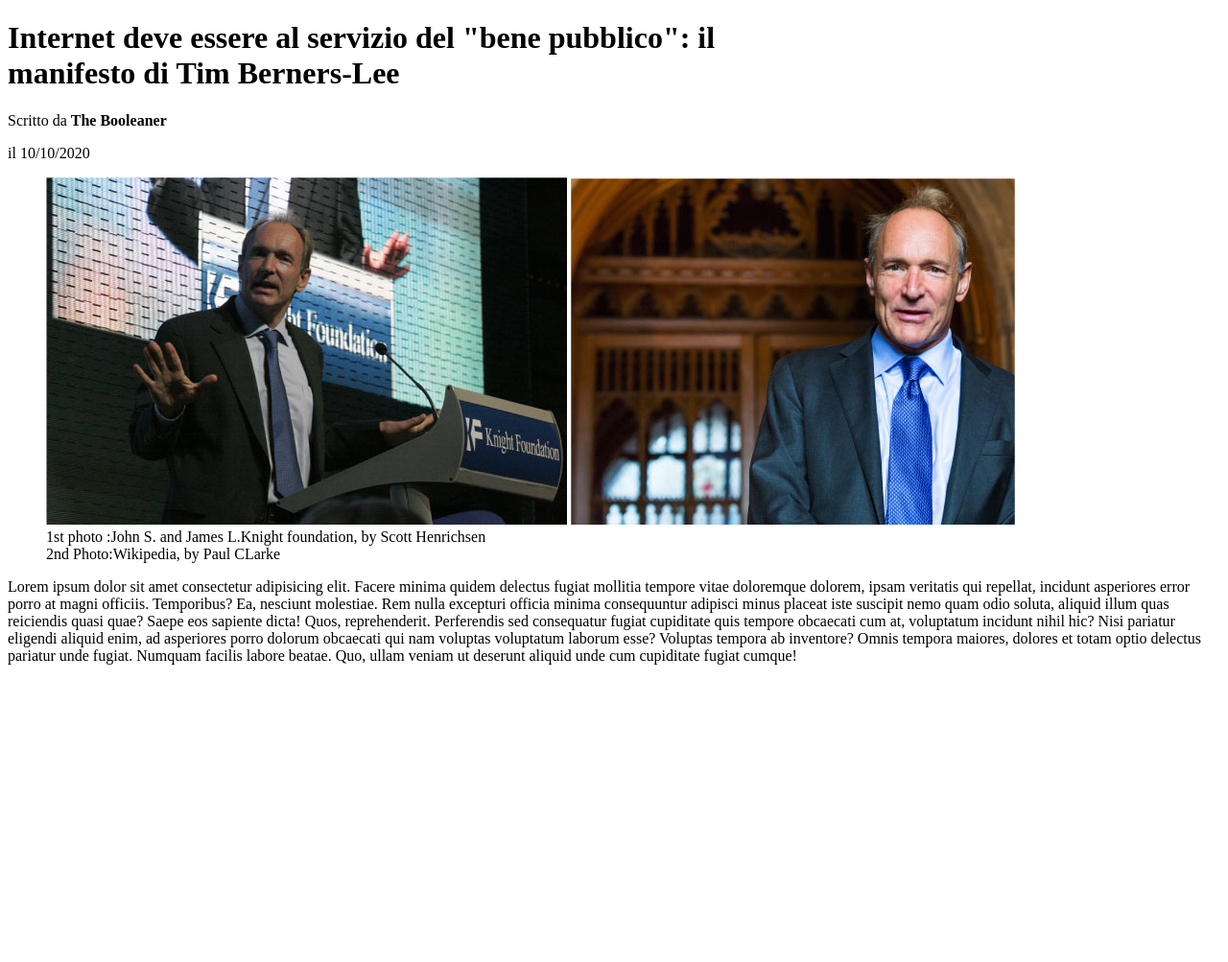
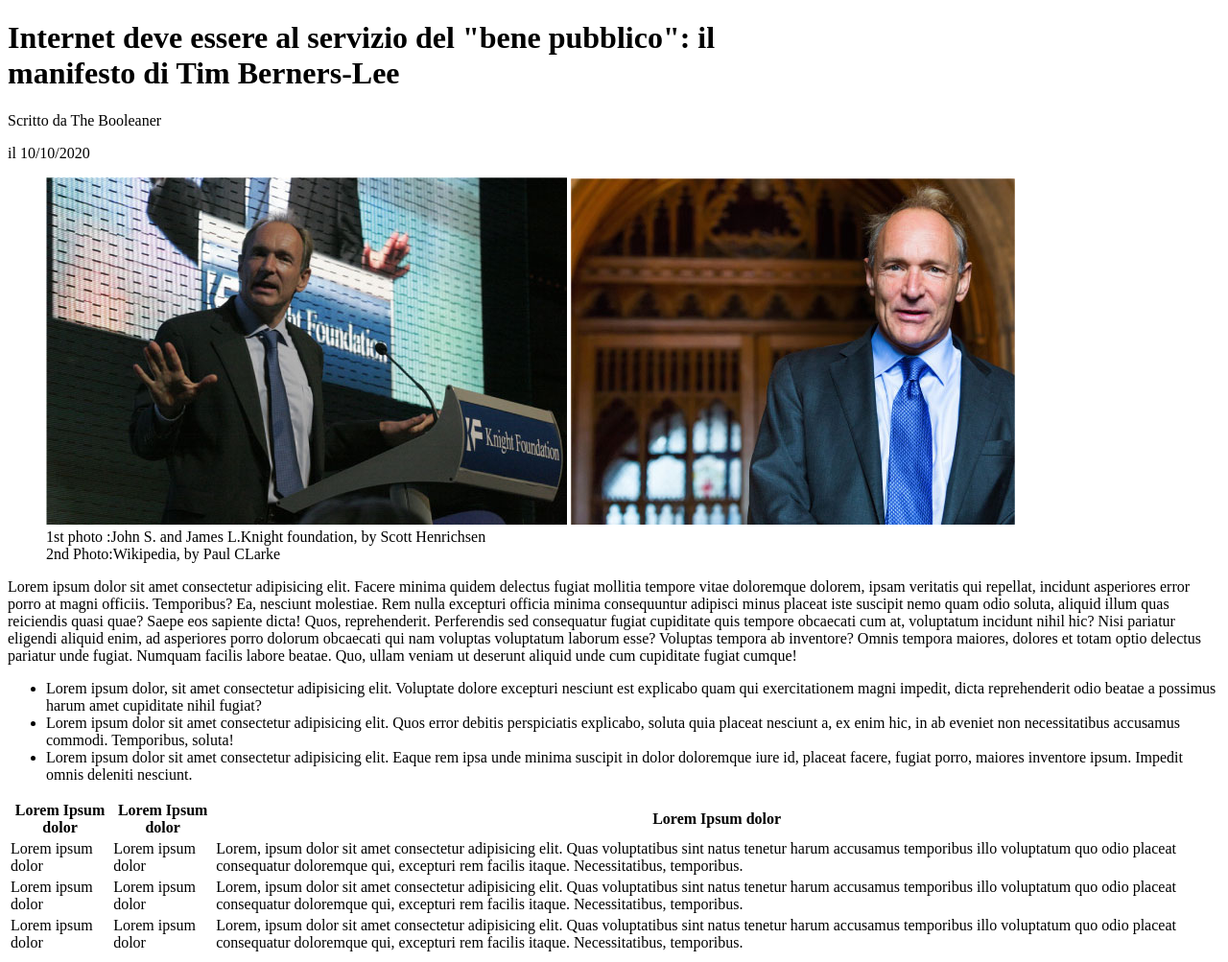
Before and after one commit to Mftr96/html-css-booleaner, a plain HTML site: page index.html in a window 1280 px wide. Shown: the whole page at 96% size. Before the commit the page ends 800 px from the top, so only its background shows below. Drawn offline with Linux system fonts and the light colour scheme.

Commit message:
aggiunta tabella

```diff
--- a/index.html
+++ b/index.html
@@ -15,7 +15,7 @@
             <!-- inserire anche scritta in formato svg -->
         </div>
         <h1>Internet deve essere al servizio del "bene pubblico": il <br>manifesto di Tim Berners-Lee</h1>
-        <p>Scritto da <strong>The Booleaner</strong></p>
+        <p>Scritto da <span>The Booleaner</span></p>
         <p>il 10/10/2020</p>
         <!-- tag immagini con caption -->
         <figure>
@@ -31,7 +31,46 @@
         Perferendis sed consequatur fugiat cupiditate quis tempore obcaecati cum at, voluptatum incidunt nihil hic? Nisi pariatur eligendi aliquid enim, ad asperiores porro dolorum obcaecati qui nam voluptas voluptatum laborum esse?
         Voluptas tempora ab inventore? Omnis tempora maiores, dolores et totam optio delectus pariatur unde fugiat. Numquam facilis labore beatae. Quo, ullam veniam ut deserunt aliquid unde cum cupiditate fugiat cumque!</p>
 
+       <ul>
+        <li>Lorem ipsum dolor, sit amet consectetur adipisicing elit. Voluptate dolore excepturi nesciunt est explicabo quam qui exercitationem magni impedit, dicta reprehenderit odio beatae a possimus harum amet cupiditate nihil fugiat?</li>
+        <li>Lorem ipsum dolor sit amet consectetur adipisicing elit. Quos error debitis perspiciatis explicabo, soluta quia placeat nesciunt a, ex enim hic, in ab eveniet non necessitatibus accusamus commodi. Temporibus, soluta!</li>
+        <li>Lorem ipsum dolor sit amet consectetur adipisicing elit. Eaque rem ipsa unde minima suscipit in dolor doloremque iure id, placeat facere, fugiat porro, maiores inventore ipsum. Impedit omnis deleniti nesciunt.</li>
+       </ul>
+       <!-- tabella -->
+       <table>
+        <thead>
+        <th>Lorem Ipsum dolor</th>
+        <th>Lorem Ipsum dolor</th>
+        <th>Lorem Ipsum dolor</th>
+        </thead>
+        <tbody>
+            <tr>
+                <td>Lorem ipsum dolor</td>
+                <td>Lorem ipsum dolor</td>
+                <td>Lorem, ipsum dolor sit amet consectetur adipisicing elit. Quas voluptatibus sint natus tenetur harum accusamus temporibus illo voluptatum quo odio placeat consequatur doloremque qui, excepturi rem facilis itaque. Necessitatibus, temporibus.</td>
+            </tr>
+            <tr>
+                <td>Lorem ipsum dolor</td>
+                <td>Lorem ipsum dolor</td>
+                <td>Lorem, ipsum dolor sit amet consectetur adipisicing elit. Quas voluptatibus sint natus tenetur harum accusamus temporibus illo voluptatum quo odio placeat consequatur doloremque qui, excepturi rem facilis itaque. Necessitatibus, temporibus.</td>
+            </tr>
+            <tr>
+                <td>Lorem ipsum dolor</td>
+                <td>Lorem ipsum dolor</td>
+                <td>Lorem, ipsum dolor sit amet consectetur adipisicing elit. Quas voluptatibus sint natus tenetur harum accusamus temporibus illo voluptatum quo odio placeat consequatur doloremque qui, excepturi rem facilis itaque. Necessitatibus, temporibus.</td>
+            </tr>
 
+
+
+
+        </tbody>
+
+
+
+
+
+
+       </table>
 
 
 
```
